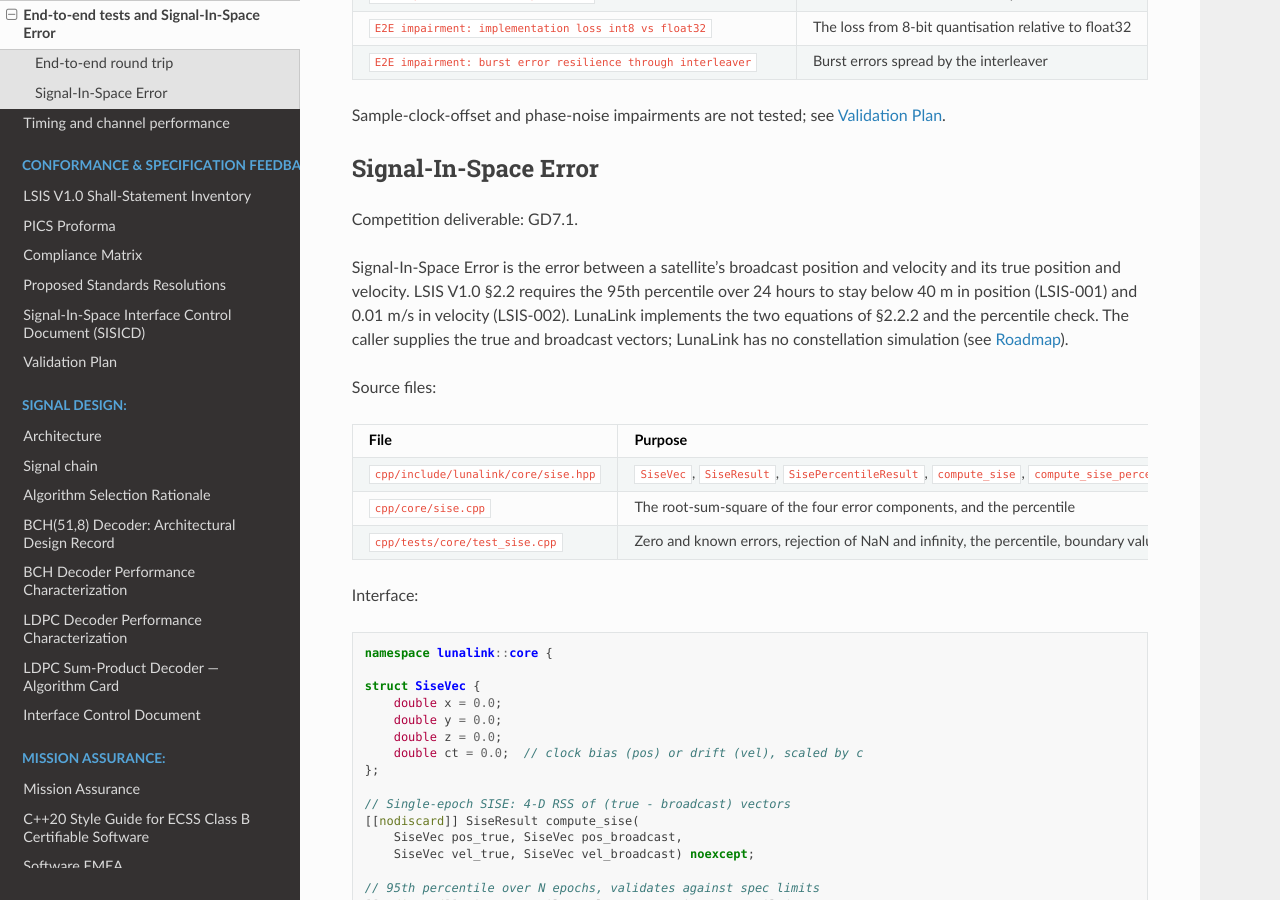
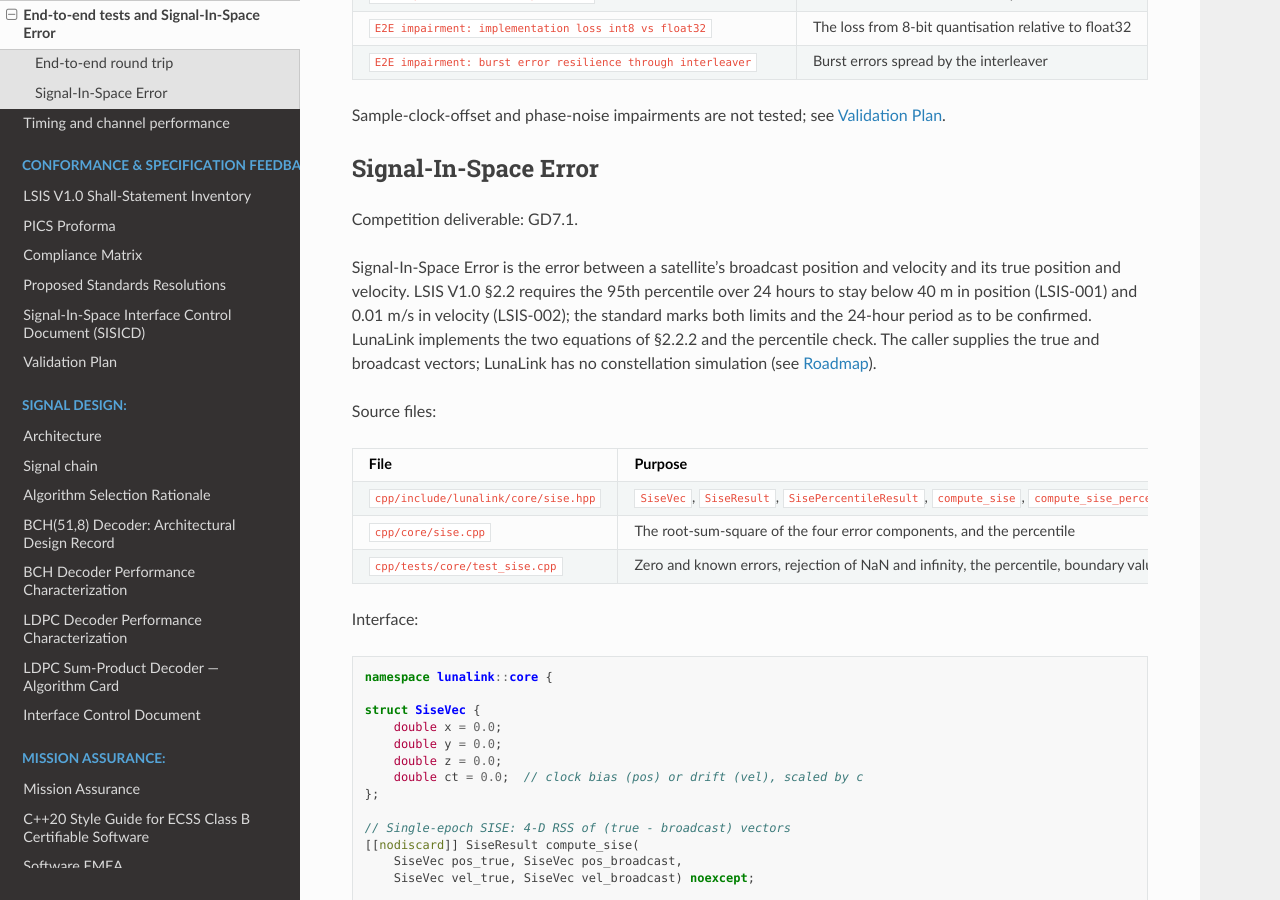
Before and after one commit to luar-space/lunalink, a Sphinx documentation site: the page built from docs/verification/integration.rst, in a window 1280 px wide and 900 px high, scrolled down 1115 px. Built offline with Sphinx 7.4.7 and the Read the Docs theme 3.1.0, drawn with Linux system fonts in a browser that asks for light colours; pages that are not in the unit, such as notebooks, are missing from menus.

Commit message:
docs: correct four statements checked against the text of LSIS V1.0
A sweep of every section, table, figure and numeric reference the
current pages make to the standard, against the extracted text of the
PDF under docs/references/.

- The BCH(51,8) code is specified in section 2.4.2, not 2.4.3.1.1.
- Subframe sizes are in Table 16; Table 14 is the bit allocation of SB1.
- The LDPC parameter table gave lifting sizes of 40 and 29 and a mother
  code of 4560 for SF3 and SF4. The code and the algorithm card use 120
  and 88, and 52 x 88 is 4576.
- The SISE limits and their 24-hour period are marked to be confirmed.

Everything else checked agrees with the standard: band and carrier,
chip and symbol rates, code lengths, secondary codes, synchronisation
pattern, subframe and frame sizes, the CRC polynomial, the time of
transmission fields, and the section numbers in the block guides.

Co-Authored-By: Claude Opus 5.5 (1M context) <noreply@anthropic.com>

```diff
--- a/docs/signal/algorithms.rst
+++ b/docs/signal/algorithms.rst
@@ -17,7 +17,7 @@ BCH(51,8) Channel Coding
 ------------------------
 
 The SB1 frame header (FID + TOI) is protected by the BCH(51,8) code of LSIS
-§2.4.3.1.1.  Two components are provided: a constant-time LFSR encoder and
+§2.4.2.  Two components are provided: a constant-time LFSR encoder and
 a maximum-likelihood correlation decoder.
 
 BCH(51,8) Encoder: LFSR-based Mapping
--- a/docs/signal/sisicd.rst
+++ b/docs/signal/sisicd.rst
@@ -81,7 +81,7 @@ without committing to bit positions the spec has not yet pinned.
 Proposed Bit-Layout (Common Header)
 -----------------------------------
 
-The sub-block sizes themselves are fixed by LSIS V1.0 (Table 14): before
+The sub-block sizes themselves are fixed by LSIS V1.0 (Table 16): before
 rate-1/2 LDPC encoding, SB2 is 1200 bits (1176 data + 24-bit CRC-24) and
 SB3/SB4 are 870 bits each (846 data + 24-bit CRC-24).  The SISICD does not
 change those containers — it defines the layout of the *message payload*
--- a/docs/verification/integration.rst
+++ b/docs/verification/integration.rst
@@ -75,7 +75,8 @@ Competition deliverable: GD7.1.
 Signal-In-Space Error is the error between a satellite's broadcast position
 and velocity and its true position and velocity.  LSIS V1.0 §2.2 requires the
 95th percentile over 24 hours to stay below 40 m in position (LSIS-001) and
-0.01 m/s in velocity (LSIS-002).  LunaLink implements the two equations of
+0.01 m/s in velocity (LSIS-002); the standard marks both limits and the
+24-hour period as to be confirmed.  LunaLink implements the two equations of
 §2.2.2 and the percentile check.  The caller supplies the true and broadcast
 vectors; LunaLink has no constellation simulation (see :doc:`/roadmap`).
 
```
Also changed, not shown: docs/verification/error_correction.rst (+5 -5 lines).
